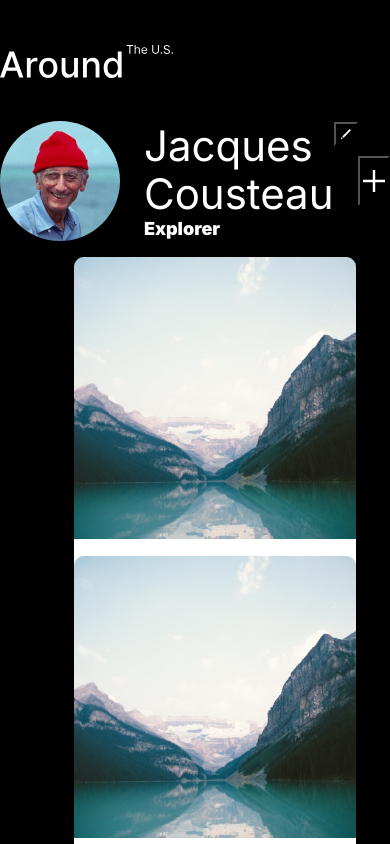
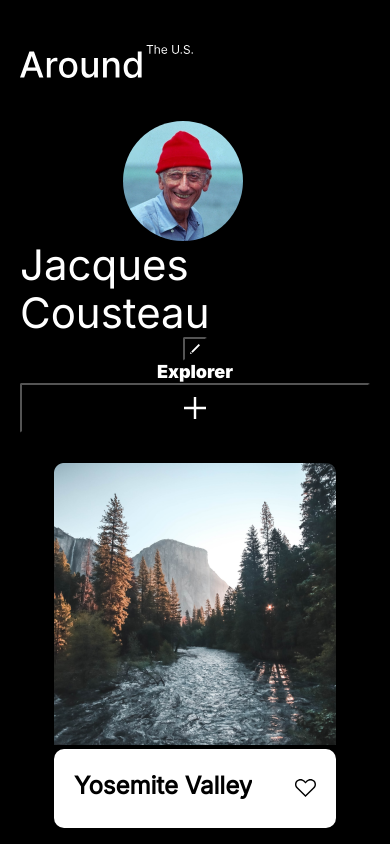
Before and after one commit to camiloaram/se_project_aroundtheus, a plain HTML site: page index.html in a window 390 px wide. Shown: the top 844 px of the page. Drawn offline with Linux system fonts and the light colour scheme; files whose address does not match are found by name.

Commit message:
Updated blocks/separated css files

```diff
--- /dev/null
+++ b/blocks/card.css
@@ -0,0 +1,53 @@
+.cards {
+  /* fonts */
+  margin-top: 30px;
+}
+
+.cards__list {
+  display: grid;
+  justify-content: center;
+  grid-template-columns: repeat(auto-fit, 282px);
+  padding: 0;
+  margin: 0;
+  grid-gap: 20px 17px;
+}
+
+.card {
+  border-radius: 10px;
+  list-style-type: none;
+}
+
+.card__image {
+  width: 100%;
+  object-fit: cover;
+}
+
+.card__description {
+  display: flex;
+  align-items: center;
+  justify-content: space-between;
+  background-color: white;
+  color: black;
+  padding: 25px 20px 25px 20px;
+  border-radius: 10px;
+  margin: 0;
+}
+
+.card__like-button {
+  background: transparent url(../images/Like-icon.svg) center no-repeat;
+  width: 21px;
+  height: 18px;
+  border: 0;
+}
+
+.card__title {
+  margin: 0;
+  max-width: 220px;
+  font-size: 24px;
+  font-weight: 900;
+  line-height: 24px;
+  text-overflow: ellipsis;
+  white-space: nowrap;
+  overflow: hidden;
+  height: 29px;
+}
--- /dev/null
+++ b/blocks/header.css
@@ -0,0 +1,3 @@
+.header {
+  margin-top: 45px;
+}
--- a/blocks/page.css
+++ b/blocks/page.css
@@ -17,96 +17,9 @@
   min-height: 100vh;
 }
 
-.header {
-  margin-top: 45px;
+@media screen and (max-width: 1100px) {
+  .page__section {
+    margin: 0 20px;
+    max-width: calc(100% - 40px);
+  }
 }
-
-.profile {
-  display: flex;
-  align-items: center;
-  padding-top: 40px;
-}
-
-.profile__info {
-  display: grid;
-  grid-template-areas:
-    "title button"
-    "description description";
-  grid-template-columns: minmax(auto, 373px) auto;
-}
-
-.profile__edit-button {
-  background: transparent url(../images/edit-button.svg) center no-repeat;
-  height: 24px;
-  width: 24px;
-  grid-area: button;
-}
-
-.profile__add-button {
-  background: transparent url(../images/add-button.svg) center no-repeat;
-  width: 150px;
-  height: 50px;
-  margin-left: auto;
-}
-
-.profile__title {
-  font-size: 42px;
-  line-height: 48px;
-  font-weight: 500;
-  grid-area: title;
-  margin: 0;
-}
-
-.profile__description {
-  margin: 0;
-  font-size: 18px;
-  line-height: 22px;
-  font-weight: 400;
-  grid-area: description;
-}
-
-.profile__image {
-  height: 120px;
-  width: 120px;
-  border-radius: 50%;
-  object-fit: cover;
-  background-position: center;
-  margin-right: 24px;
-}
-
-.cards {
-  /* fonts */
-  /* height: 742px; */
-}
-
-.cards__list {
-  display: grid;
-  justify-content: center;
-  grid-template-columns: repeat(auto-fit, minmax(282px, 0fr));
-  grid-gap: 17px 20px;
-}
-
-.card {
-  display: flex;
-  flex-direction: column;
-  border-radius: 10px;
-  width: 282px;
-  height: 282px;
-  list-style-type: none;
-}
-
-.card__description {
-  display: flex;
-  align-items: center;
-  justify-content: space-between;
-  background-color: white;
-  color: black;
-  padding: 25px 20px 25px 20px;
-}
-
-.card__like-button {
-  background: transparent url(../images/Like-icon.svg) center no-repeat;
-  width: 21px;
-  height: 18px;
-  border: 0;
-}
--- /dev/null
+++ b/blocks/profile.css
@@ -0,0 +1,78 @@
+.profile {
+  display: flex;
+  align-items: center;
+  padding-top: 40px;
+}
+
+.profile__info {
+  display: grid;
+  grid-template-areas:
+    "title button"
+    "description description";
+  grid-template-columns: minmax(auto, 373px) auto;
+}
+
+.profile__edit-button {
+  background: transparent url(../images/edit-button.svg) center no-repeat;
+  height: 24px;
+  width: 24px;
+  grid-area: button;
+  border-radius: 2px;
+}
+
+.profile__add-button {
+  background: transparent url(../images/add-button.svg) center no-repeat;
+  width: 150px;
+  height: 50px;
+  margin-left: auto;
+  border-radius: 2px;
+}
+
+.profile__title {
+  font-size: 42px;
+  line-height: 48px;
+  font-weight: 500;
+  grid-area: title;
+  margin: 0;
+}
+
+.profile__description {
+  margin: 0;
+  font-size: 18px;
+  line-height: 22px;
+  font-weight: 400;
+  grid-area: description;
+}
+
+.profile__image {
+  height: 120px;
+  width: 120px;
+  border-radius: 50%;
+  object-fit: cover;
+  background-position: center;
+  margin-right: 24px;
+}
+
+@media screen and (max-width: 480px) {
+  .profile {
+    /* background-color: pink; */
+    flex-direction: column;
+  }
+
+  .profile__info {
+    display: flex;
+    flex-wrap: wrap;
+    justify-content: center;
+    width: 100%;
+  }
+
+  .profile__description {
+    width: 100%;
+    text-align: center;
+  }
+
+  .profile__add-button {
+    margin: 0;
+    width: 100%;
+  }
+}
--- a/index.html
+++ b/index.html
@@ -29,47 +29,50 @@
         <section class="cards page__section">
           <ul class="cards__list">
             <li class="card">
-              <img src="./images/lake-louise.png" class="card__image" />
+              <img src="./images/yosemite-valley.png" class="card__image" />
               <div class="card__description">
-                <h2>Lake Louise</h2>
+                <h2 class="card__title">Yosemite Valley</h2>
                 <button class="card__like-button"></button>
               </div>
             </li>
             <li class="card">
               <img src="./images/lake-louise.png" class="card__image" />
               <div class="card__description">
-                <h2>Lake Louise</h2>
-                <button class="card__like-button"></button>
-              </div>
-            </li>
-            <!-- <li class="card">
-              <img src="./images/lake-louise.png" class="card__image" />
-              <div class="card__description">
-                <h2>Lake Louise</h2>
+                <h2 class="card__title">Lake Louise</h2>
                 <button class="card__like-button"></button>
               </div>
             </li>
             <li class="card">
-              <img src="./images/lake-louise.png" class="card__image" />
+              <img src="./images/bald-mountains.png" class="card__image" />
               <div class="card__description">
-                <h2>Lake Louise</h2>
+                <h2 class="card__title">Bald Mountains</h2>
                 <button class="card__like-button"></button>
               </div>
             </li>
             <li class="card">
-              <img src="./images/lake-louise.png" class="card__image" />
+              <img src="./images/latemar.png" class="card__image" />
               <div class="card__description">
-                <h2>Lake Louise</h2>
+                <h2 class="card__title">Latemar</h2>
                 <button class="card__like-button"></button>
               </div>
             </li>
             <li class="card">
-              <img src="./images/lake-louise.png" class="card__image" />
+              <img
+                src="./images/vanoise-national-park.png"
+                class="card__image"
+              />
               <div class="card__description">
-                <h2>Lake Louise</h2>
+                <h2 class="card__title">Vanoise National Park</h2>
                 <button class="card__like-button"></button>
               </div>
-            </li> -->
+            </li>
+            <li class="card">
+              <img src="./images/lago-di-braies.png" class="card__image" />
+              <div class="card__description">
+                <h2 class="card__title">Lago di Braies</h2>
+                <button class="card__like-button"></button>
+              </div>
+            </li>
           </ul>
         </section>
       </main>
--- a/pages/index.css
+++ b/pages/index.css
@@ -1,6 +1,9 @@
 @import url(../vendor/fonts.css);
 @import url(../vendor/normalize.css);
 @import url(../blocks/page.css);
+@import url(../blocks/card.css);
+@import url(../blocks/header.css);
+@import url(../blocks/profile.css);
 
 @font-face {
   font-family: "Inter";
```
Also changed, not shown: favicon.ico (added), 1 other file.
